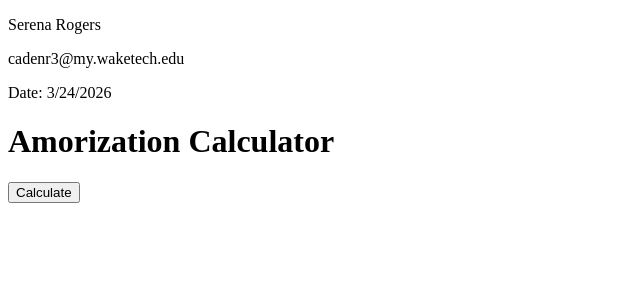
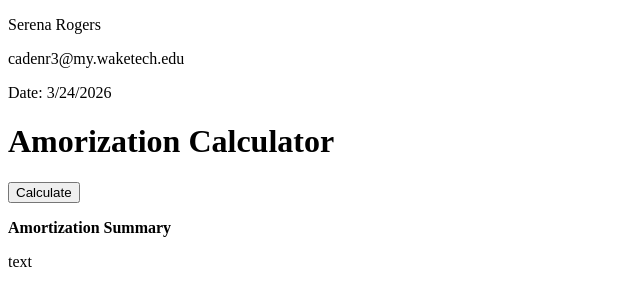
Before and after one commit to VampiricDuck/WEB-115_Rogers_Midterm, a plain HTML site: page index.html in a window 1280 px wide. Both pictures are taken after a click on the button "Calculate". Shown: the whole page, without its empty margins (0-640 px from the left). Drawn offline with Linux system fonts and the light colour scheme.

Commit message:
i hated the time constrant

```diff
--- a/amortizationCalculator.js
+++ b/amortizationCalculator.js
@@ -3,7 +3,10 @@ const daoutput = document.getElementById("daoutput").addEventListener("click", r
 let loanamount = 15//Number(prompt("what is your initial loan amount"));
 let downpay = 0.5//Number(prompt("what is your down patment as a percentage"));
 let loanterm = 15//Number(prompt("what is the loan year, 15 or 30 years"));
-
+let morgageterm = document.getElementById("morgageterm")
+let intrrate = document.getElementById("intrrate")
+let Loanamntd = document.getElementById("Loanamntd")
+let monthbrake = document.getElementById("monthbrake")
 function runcode (){
     let v = false
     while(v == false){
@@ -28,4 +31,17 @@ function runcode (){
     console.log(loanamount);
     console.log(downpay);
     console.log(loanterm);
+    let actdownpayment = loanamount * downpay
+    console.log(actdownpayment)
+    let printloan = loanamount - actdownpayment
+    console.log(printloan)
+    let intrest = 0.0575
+    let totalMonths = loanterm * 12
+    let monthpay = ((intrest * printloan) / (1 - Math.pow(1 + intrest, -totalMonths))).toFixed(2);
+    console.log(monthpay)
+    let intrestpay = (monthpay * totalMonths)-printloan
+    console.log(intrestpay)
+    let loancost = printloan + intrestpay
+    console.log(loancost)
+    morgageterm.textContent = ("text")
 }
--- a/index.html
+++ b/index.html
@@ -12,7 +12,11 @@
     <h1>Amorization Calculator</h1>
     <button id="daoutput">Calculate</button>
     <div id="output">
-
+        <p><b>Amortization Summary</b></p>
+        <p id="morgageterm"></p>
+        <p id="intrrate"></p>
+        <p id="Loanamntd"></p>
+        <p id="monthbrake"></p>
     </div>
     <script src="amortizationCalculator.js"></script>
 </body>
```
